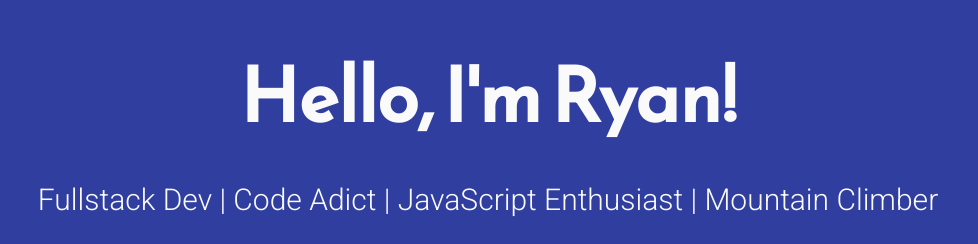
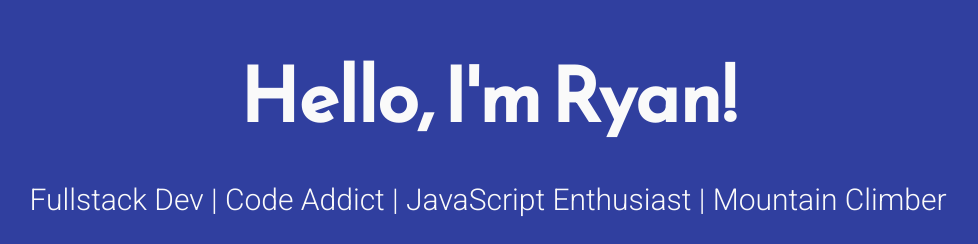
Before and after one commit to rfilaxwy/rfilaxwy.github.io, a plain HTML site: page index.html in a window 1280 px wide. Shown: the part 217-461 px from the top of the page, without its empty margins (152-1130 px from the left). Drawn offline with Linux system fonts and the light colour scheme.

Commit message:
Style fix

```diff
--- a/index.html
+++ b/index.html
@@ -19,7 +19,7 @@
 <body>
 	<main>
 		<div class="intro">Hello, I'm Ryan!</div>
-		<div class="tagline">Fullstack Dev | Code Adict | JavaScript Enthusiast | Mountain Climber</div>
+		<div class="tagline">Fullstack Dev | Code Addict | JavaScript Enthusiast | Mountain Climber</div>
 		<!-- Find your icons from here - https://fontawesome.com/icons?d=gallery&s=brands -->
 		<div class="icons-social">
 			<a target="_blank" href="https://github.com/rfilaxwy"><i class="fab fa-github"></i></a>
```
